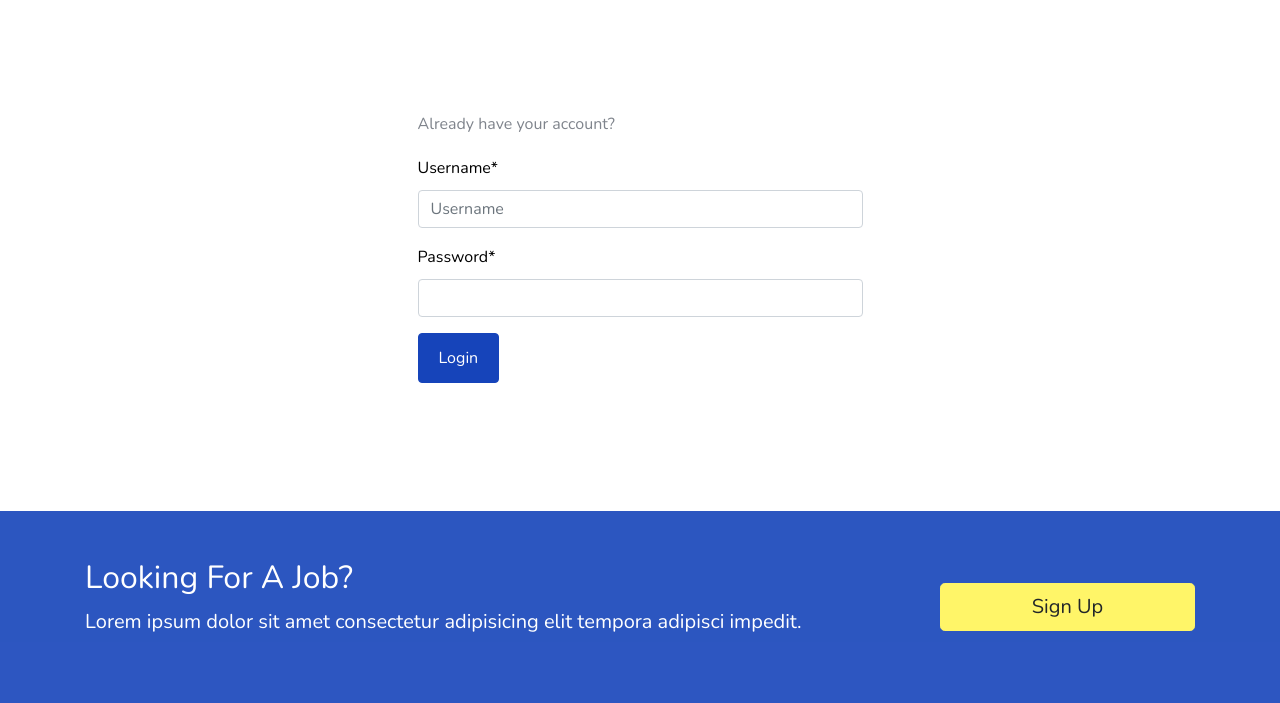
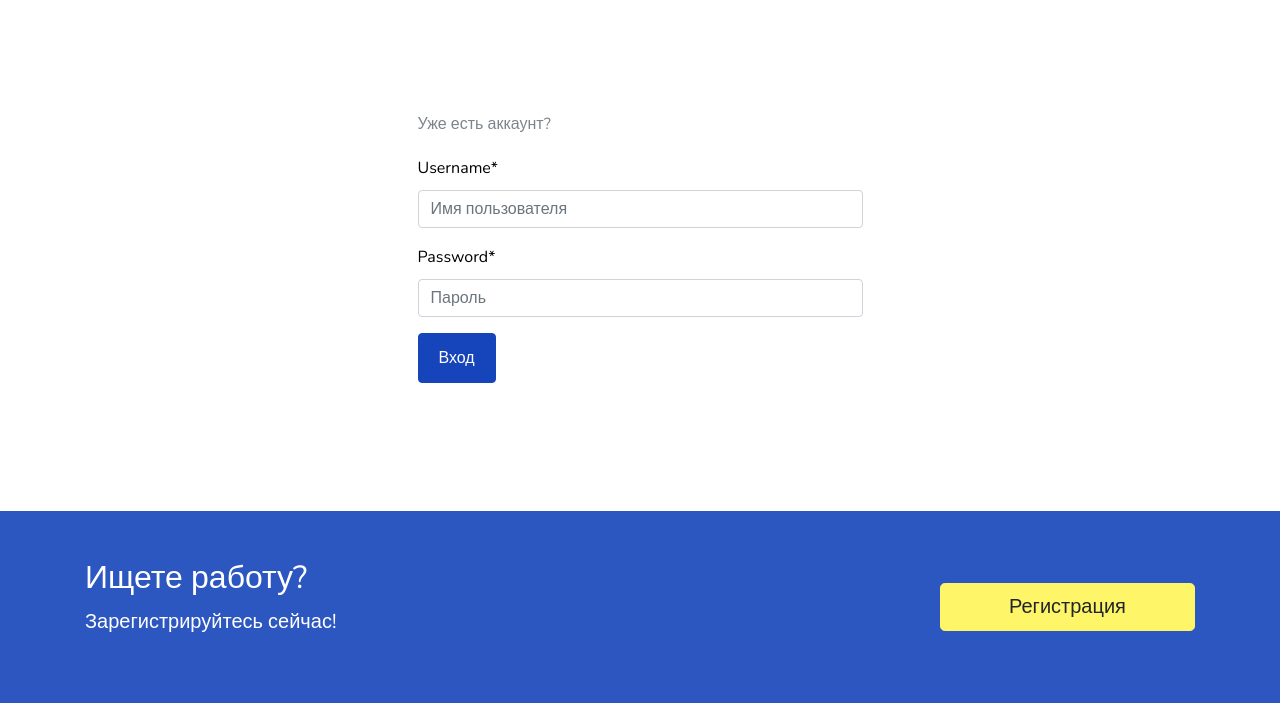
Before and after one commit to letuwwa/job_portal, a Django app: page /accounts/login/ in a window 1280 px wide. Shown: the part 375-1078 px from the top of the page. Run offline with Django 3.2, Linux system fonts and the light colour scheme; some libraries are stand-ins or nearby versions; some web fonts are replaced.

Commit message:
commit #3 refactoring

```diff
--- a/accounts/forms.py
+++ b/accounts/forms.py
@@ -5,29 +5,27 @@ User = get_user_model()
 
 
 class EmployeeRegistrationForm(forms.ModelForm):
-    username = forms.CharField(max_length=10)
-    first_name = forms.CharField(label="First Name")
-    last_name = forms.CharField(label="Last Name")
-    email = forms.EmailField(label='Email address')
-    password = forms.CharField(widget=forms.PasswordInput)
-    confirm_password = forms.CharField(widget=forms.PasswordInput)
+    username = forms.CharField(max_length=10, label="Имя пользователя")
+    first_name = forms.CharField(label="Имя")
+    last_name = forms.CharField(label="Фамилия")
+    email = forms.EmailField(label='Почта')
+    password = forms.CharField(widget=forms.PasswordInput, label="Пароль")
+    confirm_password = forms.CharField(widget=forms.PasswordInput, label="Повторите пароль")
 
     class Meta:
         model = User
         fields = [
-
             'first_name',
             'last_name',
             'username',
             'email',
             'password',
             'confirm_password',
-
         ]
 
     def __init__(self, *args, **kwargs):
         super(EmployeeRegistrationForm, self).__init__(*args, **kwargs)
-        self.fields['email'].widget.attrs['placeholder'] = 'Enter a valid e-mail'
+        self.fields['email'].widget.attrs['placeholder'] = 'Введите корректный e-mail'
 
 
 class EmployeeLoginForm(forms.Form):
@@ -36,7 +34,8 @@ class EmployeeLoginForm(forms.Form):
 
     def __init__(self, *args, **kwargs):
         super(EmployeeLoginForm, self).__init__(*args, **kwargs)
-        self.fields['username'].widget.attrs['placeholder'] = 'Username'
+        self.fields['username'].widget.attrs['placeholder'] = 'Имя пользователя'
+        self.fields['password'].widget.attrs['placeholder'] = 'Пароль'
 
     def clean(self, *args, **kwargs):
         username = self.cleaned_data.get('username')
@@ -45,9 +44,9 @@ class EmployeeLoginForm(forms.Form):
         if username and password:
             user = authenticate(username=username, password=password)
             if not user:
-                raise forms.ValidationError('This user does not exist')
+                raise forms.ValidationError('Такого пользователя не существует')
             if not user.check_password(password):
-                raise forms.ValidationError('Incorrect password')
+                raise forms.ValidationError('Некорректный пароль')
             if not user.is_active:
-                raise forms.ValidationError('This user is not active')
+                raise forms.ValidationError('Пользователь не активирован')
         return super(EmployeeLoginForm, self).clean(*args, **kwargs)
--- a/templates/accounts/login.html
+++ b/templates/accounts/login.html
@@ -2,16 +2,12 @@
 {% load crispy_forms_filters %}
 
 {% block content %}
-    <section class="home-section section-hero inner-page overlay bg-image"
-             style="background-image: url('images/hero_1.jpg');" id="home-section">
+    <section class="home-section section-hero inner-page overlay bg-image" id="home-section">
         <div class="container">
             <div class="row align-items-center justify-content-center">
                 <div class="col-md-12">
                     <div class="mb-5 text-center">
-
-                        <h2 class="text-white font-weight-bold">LOGIN</h2>
-
-
+                        <h2 class="text-white font-weight-bold">Вход</h2>
                     </div>
                 </div>
             </div>
@@ -22,23 +18,17 @@
     <section class="site-section" id="next-section">
         <div class="container">
             <div class="row justify-content-center">
-
                 <div class="col-lg-5 mb-5 mb-lg-0">
-                    <p>Already have your account?</p>
+                    <p>Уже есть аккаунт?</p>
                     <form action="" method="POST">{% csrf_token %}
-
                         {{ form|crispy }}
-
                         <div class="row form-group">
                             <div class="col-md-12">
-                                <input type="submit" value="Login" class="btn btn-primary btn-md text-white">
+                                <input type="submit" value="Вход" class="btn btn-primary btn-md text-white">
                             </div>
                         </div>
-
-
                     </form>
                 </div>
-
             </div>
         </div>
     </section>
@@ -46,14 +36,12 @@
         <div class="container">
             <div class="row align-items-center">
                 <div class="col-md-8">
-                    <h2 class="text-white">Looking For A Job?</h2>
-                    <p class="mb-0 text-white lead">Lorem ipsum dolor sit amet consectetur adipisicing elit tempora
-                        adipisci
-                        impedit.</p>
+                    <h2 class="text-white">Ищете работу?</h2>
+                    <p class="mb-0 text-white lead">Зарегистрируйтесь сейчас!</p>
                     </p>
                 </div>
                 <div class="col-md-3 ml-auto">
-                    <a href="{% url 'accounts:signup' %}" class="btn btn-warning btn-block btn-lg">Sign Up</a>
+                    <a href="{% url 'accounts:signup' %}" class="btn btn-warning btn-block btn-lg">Регистрация</a>
                 </div>
             </div>
         </div>
--- a/templates/base.html
+++ b/templates/base.html
@@ -3,7 +3,7 @@
 
 <html lang="en">
 <head>
-    <title>Careers </title>
+    <title>Start!</title>
     <meta charset="utf-8">
     <meta name="viewport" content="width=device-width, initial-scale=1, shrink-to-fit=no">
     <link rel="stylesheet" href="{% static 'css/custom-bs.css' %}">
--- a/templates/navbar.html
+++ b/templates/navbar.html
@@ -5,7 +5,7 @@
 <header class="site-navbar mt-3">
   <div class="container-fluid">
     <div class="row align-items-center">
-      <div class="site-logo col-6"><a href="{% url 'home' %}">Careers</a></div>
+      <div class="site-logo col-6"><a href="{% url 'home' %}">СТАРТ!</a></div>
       <nav class="mx-auto site-navigation">
         <ul class="site-menu js-clone-nav d-none d-xl-block ml-0 pl-0">
           <li><a href="{% url 'home' %}" class="nav-link active">Главная</a></li>
```
Also changed, not shown: templates/accounts/employee_signup.html (+3 -21 lines).
